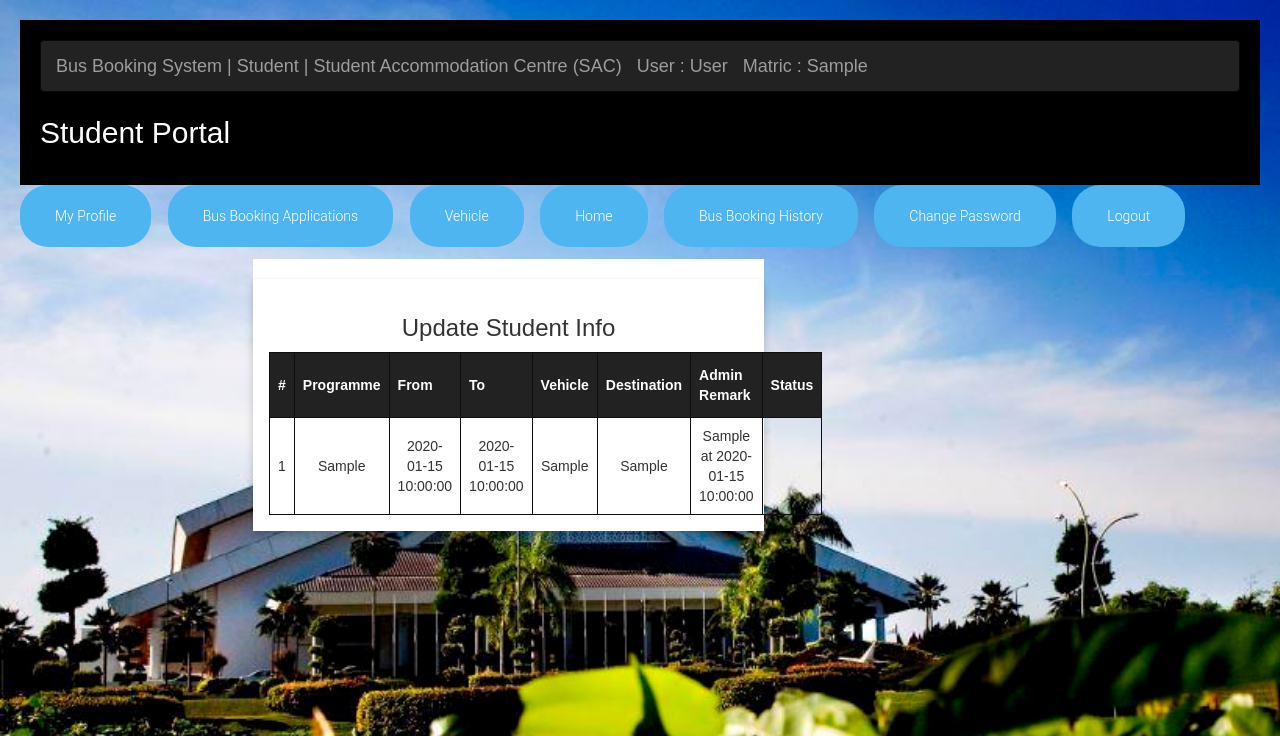
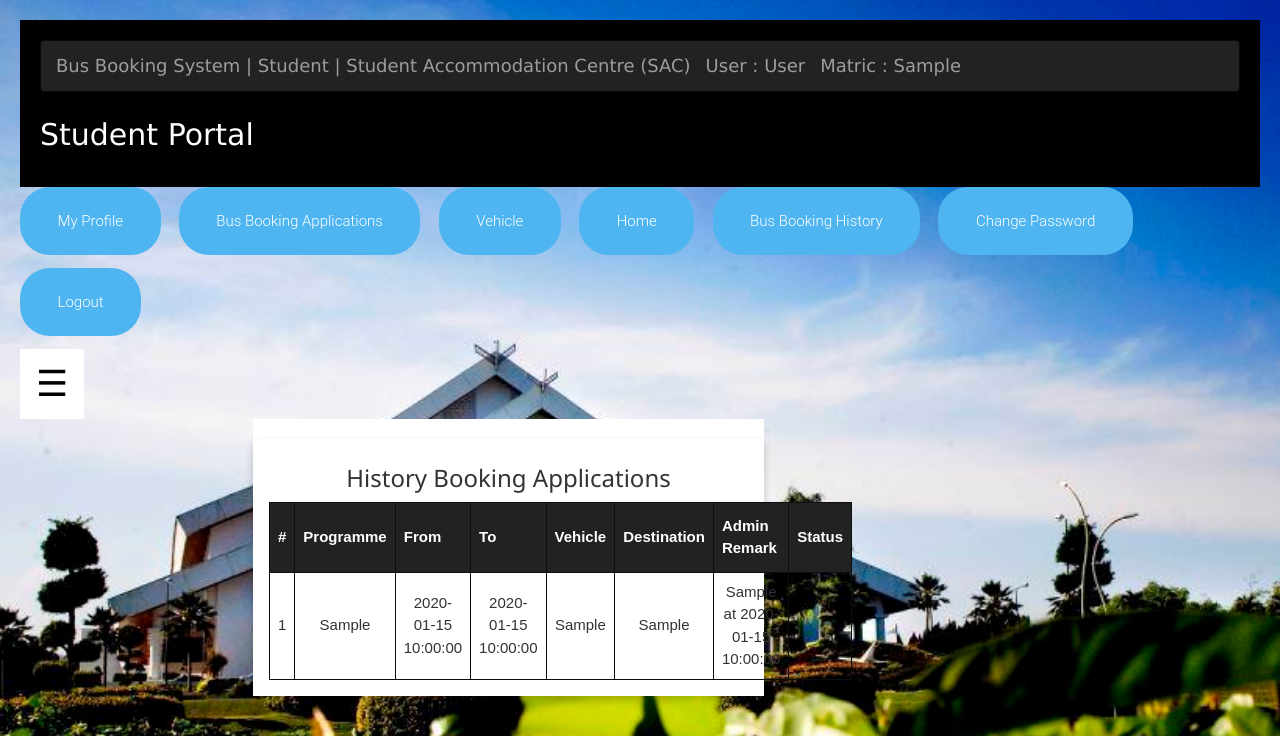
Before and after one commit to siseisya/Final-Year-Project, a PHP site: page /bookhistory.php in a window 1280 px wide. Shown: the top 736 px of the page. Run offline with PHP 8.4, Linux system fonts and the light colour scheme; the visitor is signed in with stand-in values (Sample User, id 1); tables that the repository leaves empty or names only in its code hold one stand-in row (values such as "Sample post").

Commit message:
Update bookhistory.php

```diff
--- a/bookhistory.php
+++ b/bookhistory.php
@@ -33,7 +33,7 @@ if (strlen($_SESSION['emplogin']) == 0) {
     <body>
         <?php include('includes/header.php'); ?>
 
-
+        <?php include('includes/sidebar.php'); ?>
 
         <div style="margin-left:20%">
 
@@ -41,7 +41,7 @@ if (strlen($_SESSION['emplogin']) == 0) {
                 <div class="leftcolumn" style="background-color:white;">
                     <div class="card">
 
-                        <h3>Update Student Info</h3>
+                        <h3>History Booking Applications</h3>
                         <section>
                             <table id="bookhistory" align="center">
 
```
